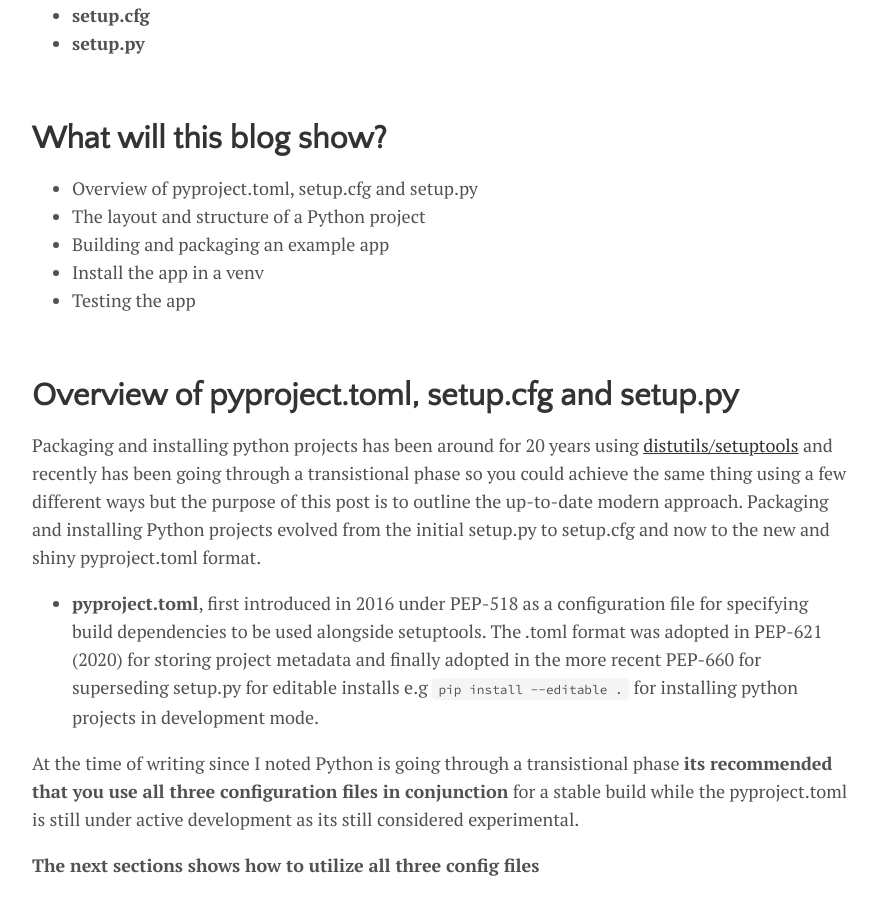
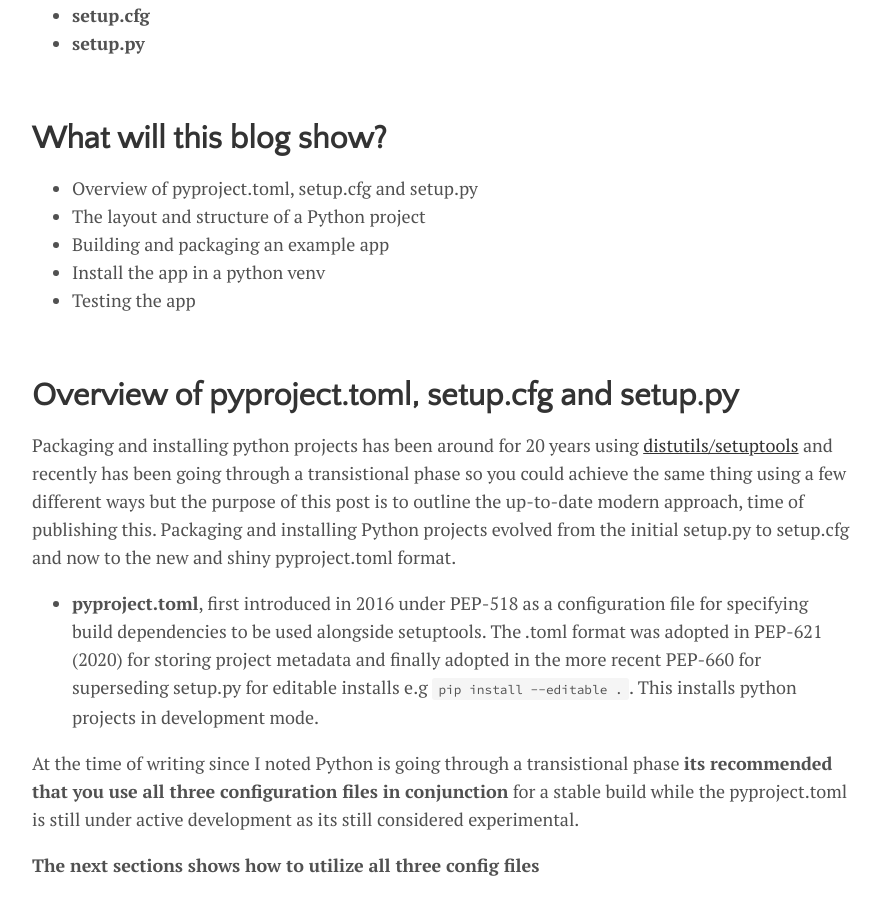
Before and after one commit to efriel94/ef_blog, a Jekyll site: the page built from _posts/SoftwareDev/2022-04-28-pyprojecttoml.md, in a window 1280 px wide and 900 px high, scrolled down 773 px. Shown: the whole window, without its empty margins (198-1078 px from the left). Built offline with Jekyll 4.4.1, drawn with Linux system fonts in a browser that asks for light colours; comment, search, counter and statistics services are not loaded; some of the changed text lies outside the part shown.

Commit message:
Added info for overview of .toml, setup.cfg and setup.py. Added info about boilerplate and testing

````diff
--- a/_posts/SoftwareDev/2022-04-28-pyprojecttoml.md
+++ b/_posts/SoftwareDev/2022-04-28-pyprojecttoml.md
@@ -23,16 +23,16 @@ Packaging and structuring Python projects involves three main components in the
 - Overview of pyproject.toml, setup.cfg and setup.py
 - The layout and structure of a Python project
 - Building and packaging an example app
-- Install the app in a venv
+- Install the app in a python venv
 - Testing the app
 
 <br>
 
 # Overview of pyproject.toml, setup.cfg and setup.py
 
-Packaging and installing python projects has been around for 20 years using [distutils/setuptools](https://setuptools.pypa.io/en/latest/userguide/quickstart.html) and recently has been going through a transistional phase so you could achieve the same thing using a few different ways but the purpose of this post is to outline the up-to-date modern approach. Packaging and installing Python projects evolved from the initial setup.py to setup.cfg and now to the new and shiny pyproject.toml format.
+Packaging and installing python projects has been around for 20 years using [distutils/setuptools](https://setuptools.pypa.io/en/latest/userguide/quickstart.html) and recently has been going through a transistional phase so you could achieve the same thing using a few different ways but the purpose of this post is to outline the up-to-date modern approach, time of publishing this. Packaging and installing Python projects evolved from the initial setup.py to setup.cfg and now to the new and shiny pyproject.toml format.
 
-- **pyproject.toml**, first introduced in 2016 under PEP-518 as a configuration file for specifying build dependencies to be used alongside setuptools. The .toml format was adopted in PEP-621 (2020) for storing project metadata and finally adopted in the more recent PEP-660 for superseding setup.py for editable installs e.g ```pip install --editable . ``` for installing python projects in development mode.
+- **pyproject.toml**, first introduced in 2016 under PEP-518 as a configuration file for specifying build dependencies to be used alongside setuptools. The .toml format was adopted in PEP-621 (2020) for storing project metadata and finally adopted in the more recent PEP-660 for superseding setup.py for editable installs e.g ```pip install --editable . ```. This installs python projects in development mode.
 
 At the time of writing since I noted Python is going through a transistional phase **its recommended that you use all three configuration files in conjunction** for a stable build while the pyproject.toml is still under active development as its still considered experimental.<br>
 
@@ -134,7 +134,7 @@ from setuptools import setup
 setup()
 ```
 
-Simple boilerplate is required to work with setuptools for editable installs i.e. `pip install --editable ```. This is usually for working on the project in development mode as we don't wish to perpetually reinstall the project once we edit a line of code.
+Simple boilerplate is required to work with setuptools for editable installs i.e. ```pip install --editable```. This is usually for working on the project in development mode as we don't wish to perpetually reinstall the project once we edit a line of code.
 
 ### src/hello_world/mymodule.py
 
````
Also changed, not shown: other parts of _posts/SoftwareDev/2022-04-28-pyprojecttoml.md (+3 -3 lines).
